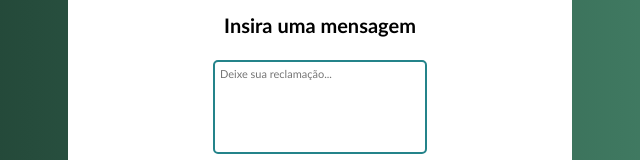
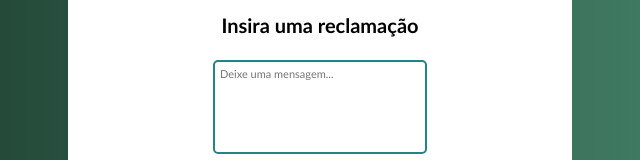
Before and after one commit to sabr1na-rm/Desenvolvimento-Web, a plain HTML site: page lab128/index.html in a window 1280 px wide. Shown: the part 387-547 px from the top of the page, 344-984 px from the left. Drawn offline with Linux system fonts and the light colour scheme.

Commit message:
commit final (?)

```diff
--- a/lab128/index.html
+++ b/lab128/index.html
@@ -22,8 +22,8 @@
                 <h2>Insira um e-mail</h2>
                 <input type="email" id="email" name="email" placeholder="Seu e-mail..." required>
             </div>
-            <h2>Insira uma mensagem</h2>
-            <textarea class=dentro name="message" rows="5" cols="30" placeholder="Deixe sua reclamação..."></textarea>
+            <h2>Insira uma reclamação</h2>
+            <textarea class=dentro name="message" rows="5" cols="30" placeholder="Deixe uma mensagem..."></textarea>
 
 
 
```
